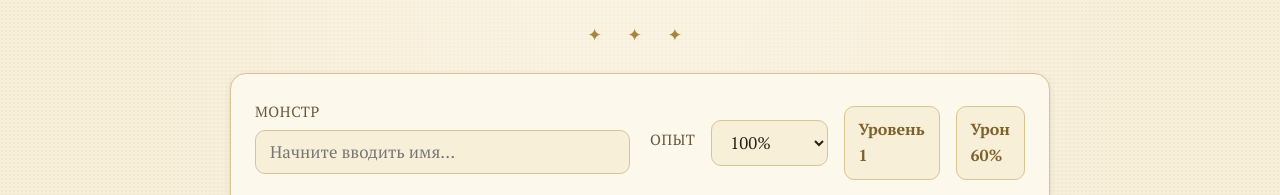
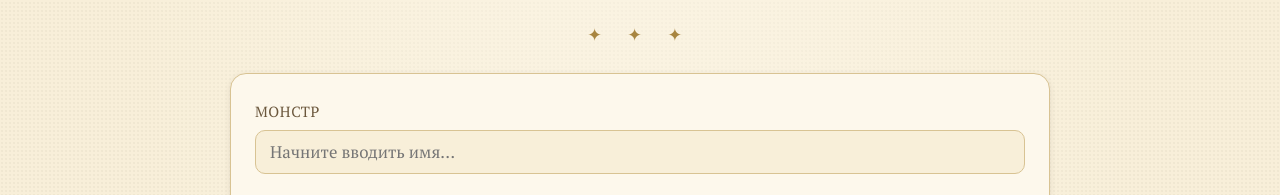
Before and after one commit to silder160590-dev/Spirit-World-Handbook, a plain HTML site: page calculator.html in a window 1280 px wide. Shown: the part 747-942 px from the top of the page. Drawn offline with Linux system fonts and the light colour scheme.

Commit message:
fix(calculator): monster name and summary row full width via grid-column

```diff
--- a/calculator.css
+++ b/calculator.css
@@ -101,6 +101,10 @@
       grid-template-columns: repeat(2, minmax(0, 1fr));
       gap: 18px 20px;
       margin-bottom: 22px;
+    }
+    .field-monster,
+    .field-summary {
+      grid-column: 1 / -1;
     }
 
     .field { min-width: 0; }
```
